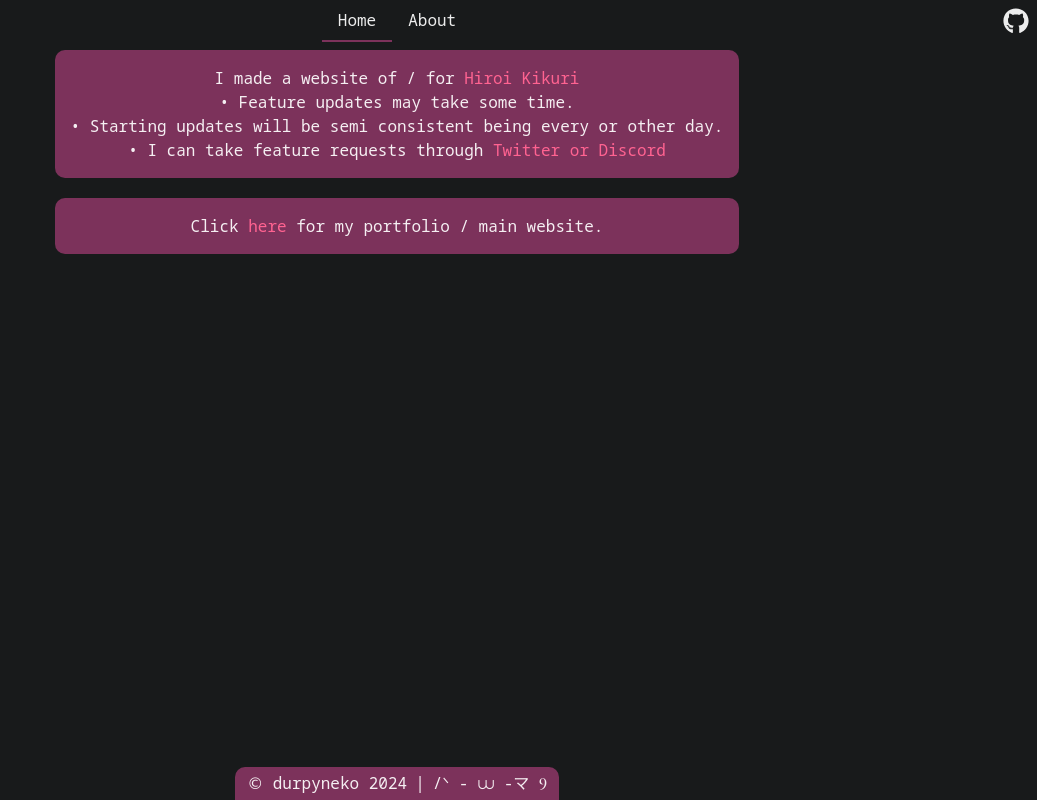
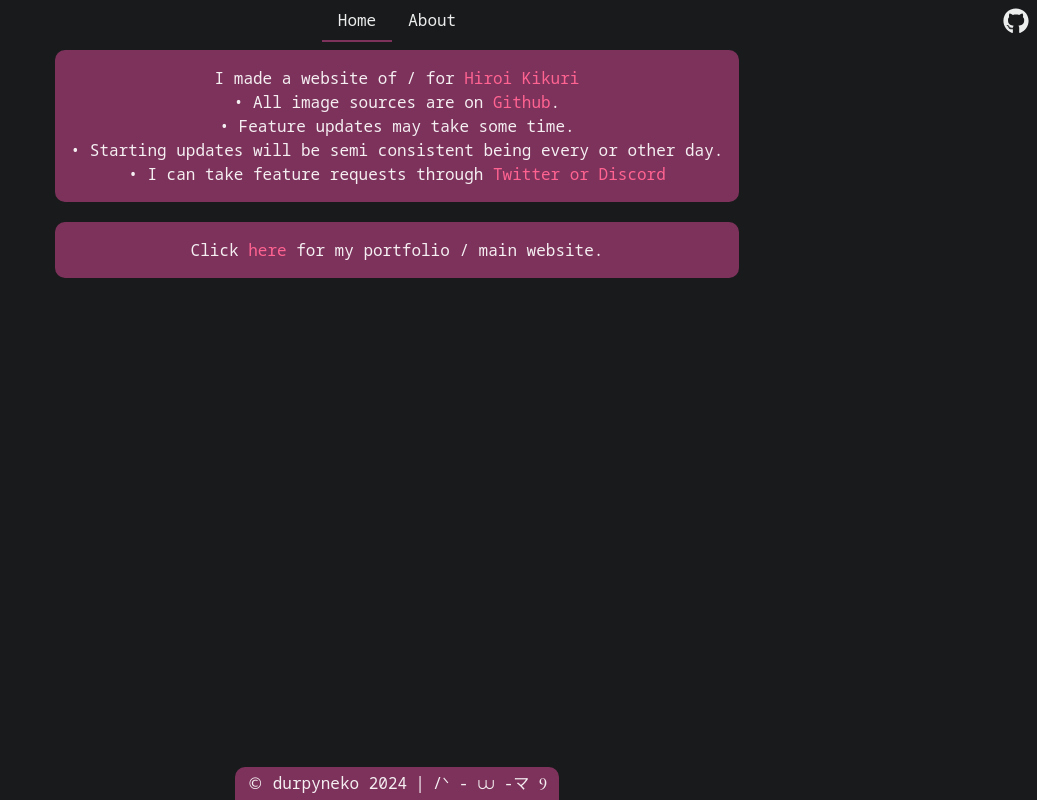
Before and after one commit to durpyneko/kikuri-web, a Next.js app: page /about in a window 1280 px wide. Shown: the whole page, without its empty margins (243-1280 px from the left). Built offline with nearby package versions, Linux system fonts and the light colour scheme.

Commit message:
Update about.tsx

```diff
--- a/src/pages/about.tsx
+++ b/src/pages/about.tsx
@@ -21,6 +21,17 @@ export default function About() {
               >
                 Hiroi Kikuri
               </Link>
+              <Text>
+                &bull; All image sources are on{" "}
+                <Link
+                  href="https://github.com/durpyneko/kikuri-web/blob/main/SOURCES.md"
+                  target="_blank"
+                  color={theme.colors.link}
+                >
+                  Github
+                </Link>
+                .
+              </Text>
             </Text>
             <Text>&bull; Feature updates may take some time.</Text>
             <Text>
```
